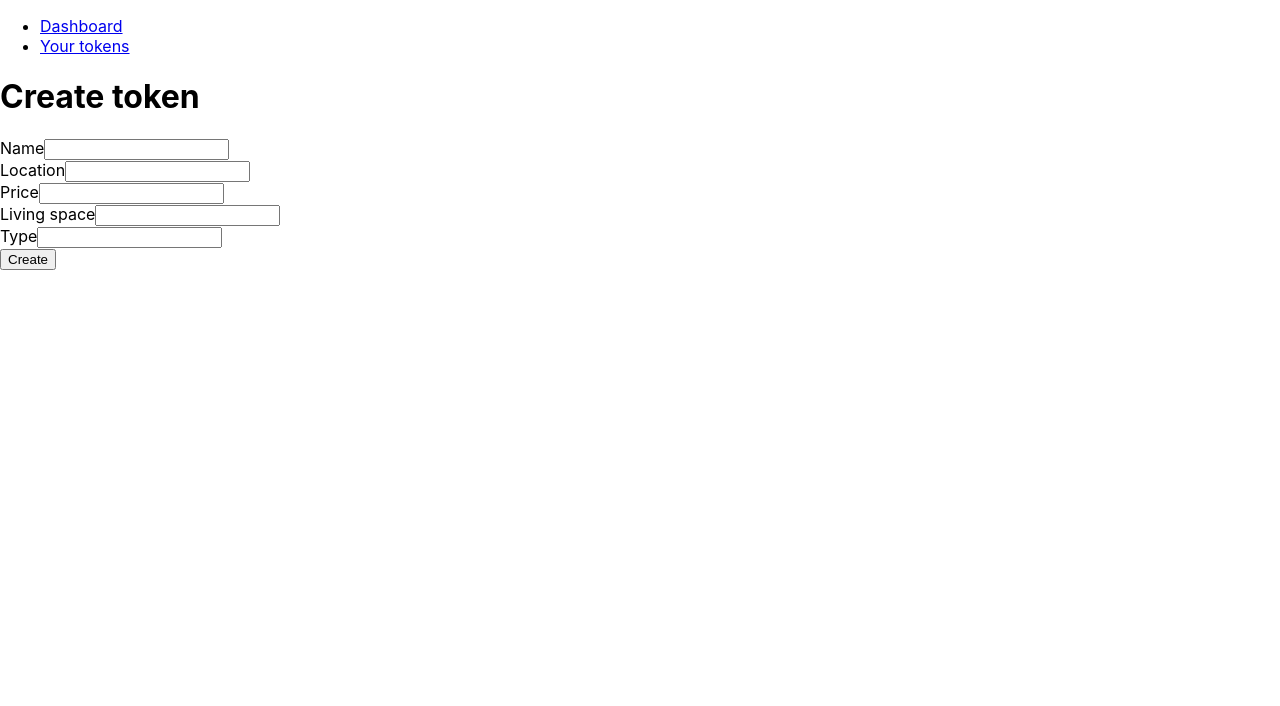
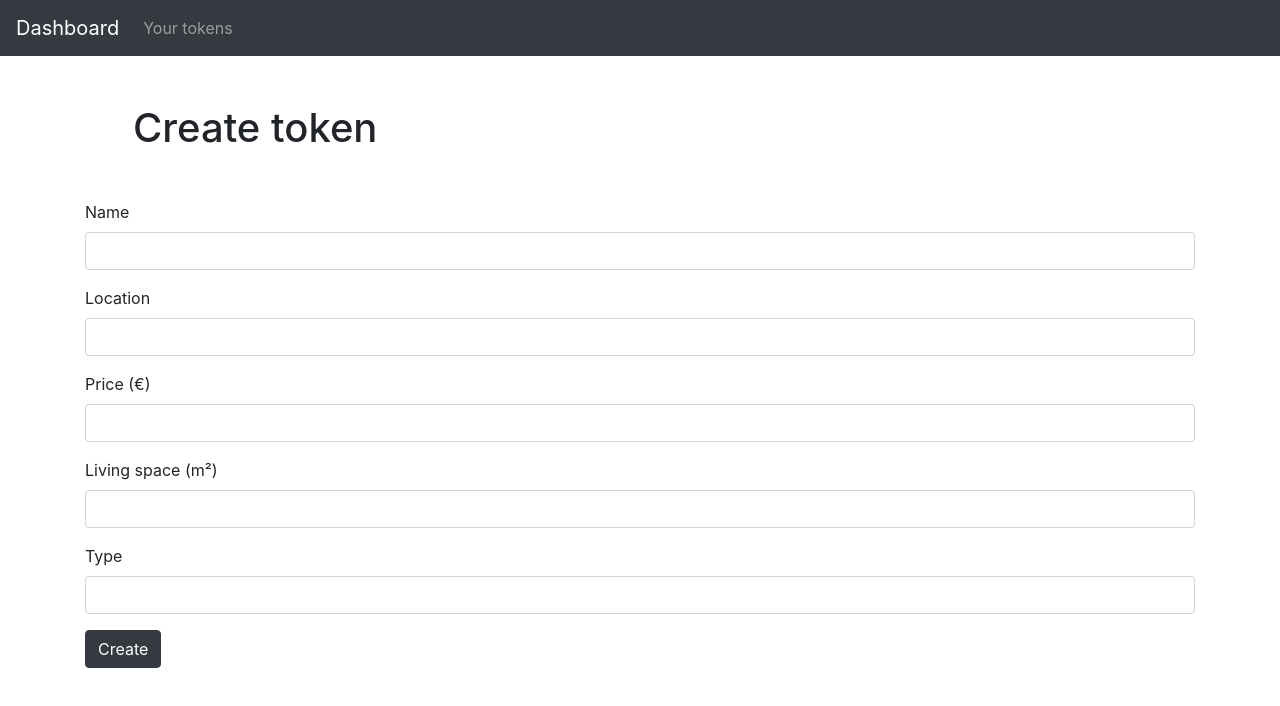
Before and after one commit to DeyBo/5bloc, a React (Create React App) app: page /token/create in a window 1280 px wide. Shown: the top 706 px of the page. Built offline with nearby package versions, Linux system fonts and the light colour scheme.

Commit message:
add bootstrap and add some styles

```diff
--- a/package.json
+++ b/package.json
@@ -6,10 +6,12 @@
     "@testing-library/jest-dom": "^5.11.9",
     "@testing-library/react": "^11.2.5",
     "@testing-library/user-event": "^12.7.2",
+    "bootstrap": "^4.6.0",
     "react": "^17.0.1",
+    "react-bootstrap": "^1.5.0",
+    "react-dom": "^17.0.1",
     "react-router": "^5.2.0",
     "react-router-dom": "^5.2.0",
-    "react-dom": "^17.0.1",
     "react-scripts": "4.0.3",
     "web-vitals": "^1.1.0",
     "web3": "^1.3.4"
--- a/src/App.css
+++ b/src/App.css
@@ -36,3 +36,7 @@
         transform: rotate(360deg);
     }
 }
+
+.page-title {
+    margin: 3rem;
+}
--- a/src/App.js
+++ b/src/App.js
@@ -7,6 +7,8 @@ import {useLocation, useParams} from "react-router";
 import {EthService} from "./services/EthService";
 import UserTokens from "./components/user-tokens/UserTokens";
 import CreateToken from "./components/create-token/CreateToken";
+import 'bootstrap/dist/css/bootstrap.min.css';
+import {Nav, Navbar, NavbarBrand} from "react-bootstrap";
 
 class App extends Component {
 
@@ -27,21 +29,28 @@ class App extends Component {
     render() {
         return (
             <Router>
-                <div>
-                    <nav>
-                        <ul>
-                            <li>
-                                <Link to="/">Dashboard</Link>
-                            </li>
-                            <li>
-                                <Link to="/your-tokens">Your tokens</Link>
-                            </li>
-                            {this.state.contractOwner ? <li>
-                                <Link to="/admin">Admin</Link>
-                            </li> : null}
-                        </ul>
-                    </nav>
+                <Navbar bg="dark" variant="dark" expand="lg">
+                    {/* <ul>*/}
+                    {/*    <li>*/}
+                    {/*        <Link to="/">Dashboard</Link>*/}
+                    {/*    </li>*/}
+                    {/*    <li>*/}
+                    {/*        <Link to="/your-tokens">Your tokens</Link>*/}
+                    {/*    </li>*/}
+                    {/*    {this.state.contractOwner ? <li>*/}
+                    {/*        <Link to="/admin">Admin</Link>*/}
+                    {/*    </li> : null}*/}
+                    {/*</ul>*/}
 
+                    <Navbar.Brand href='/'>Dashboard</Navbar.Brand>
+                    <Navbar.Collapse>
+                        <Nav className="mr-auto">
+                            <Nav.Link href="/your-tokens">Your tokens</Nav.Link>
+                        </Nav>
+                    </Navbar.Collapse>
+                </Navbar>
+
+                <div className="container">
                     <Switch>
                         <Route exact path="/">
                             <Dashboard/>
--- a/src/components/create-token/CreateToken.js
+++ b/src/components/create-token/CreateToken.js
@@ -1,6 +1,7 @@
 import React, {Component} from 'react';
 import {EthService} from "../../services/EthService";
 import {Redirect} from "react-router";
+import {Button, Form} from "react-bootstrap";
 
 class CreateToken extends Component {
     constructor(props) {
@@ -57,35 +58,35 @@ class CreateToken extends Component {
             return <Redirect to='/your-tokens'/>
         }
 
-        const form = <form>
-            <div>
-                <label htmlFor="name">Name</label>
-                <input disabled={this.state.loading} id="name" type="text"/>
-            </div>
-            <div>
-                <label htmlFor="location">Location</label>
-                <input disabled={this.state.loading} id="location" type="text"/>
-            </div>
-            <div>
-                <label htmlFor="price">Price</label>
-                <input disabled={this.state.loading} id="price" type="number"/>
-            </div>
-            <div>
-                <label htmlFor="livingSpace">Living space</label>
-                <input disabled={this.state.loading} id="livingSpace" type="number"/>
-            </div>
-            <div>
-                <label htmlFor="type">Type</label>
-                <input disabled={this.state.loading} id="type" type="text"/>
-            </div>
-        </form>;
+        const form = <Form>
+            <Form.Group>
+                <Form.Label htmlFor="name">Name</Form.Label>
+                <Form.Control disabled={this.state.loading} id="name" type="text"/>
+            </Form.Group>
+            <Form.Group>
+                <Form.Label htmlFor="location">Location</Form.Label>
+                <Form.Control disabled={this.state.loading} id="location" type="text"/>
+            </Form.Group>
+            <Form.Group>
+                <Form.Label htmlFor="price">Price (€)</Form.Label>
+                <Form.Control disabled={this.state.loading} id="price" type="number"/>
+            </Form.Group>
+            <Form.Group>
+                <Form.Label htmlFor="livingSpace">Living space (m²)</Form.Label>
+                <Form.Control disabled={this.state.loading} id="livingSpace" type="number"/>
+            </Form.Group>
+            <Form.Group>
+                <Form.Label htmlFor="type">Type</Form.Label>
+                <Form.Control disabled={this.state.loading} id="type" type="text"/>
+            </Form.Group>
+        </Form>;
 
-        const createTokenButton = <button disabled={this.state.loading}
-                                          onClick={this.createToken}>Create</button>;
+        const createTokenButton = <Button className="btn-dark" disabled={this.state.loading}
+                                          onClick={this.createToken}>Create</Button>;
 
         return (
             <div>
-                <h1>Create token</h1>
+                <h1 className="page-title">Create token</h1>
                 {form}
                 <div>
                     {createTokenButton}{this.state.loading ? <span>Creating...</span> : null}
--- a/src/components/dashboard/Dashboard.css
+++ b/src/components/dashboard/Dashboard.css
@@ -0,0 +1,9 @@
+#cards {
+    display: flex;
+    flex-wrap: wrap;
+}
+
+.card {
+    width: 25%;
+    margin: 1rem;
+}
--- a/src/components/dashboard/Dashboard.js
+++ b/src/components/dashboard/Dashboard.js
@@ -1,6 +1,8 @@
 import React, {Component} from 'react';
+import './Dashboard.css';
 import {EthService} from "../../services/EthService";
 import {Link} from "react-router-dom";
+import {Button, Card, ListGroup, Spinner} from "react-bootstrap";
 
 class Dashboard extends Component {
     constructor(props) {
@@ -31,45 +33,39 @@ class Dashboard extends Component {
     }
 
     render() {
-        const table = <table>
-            <thead>
-            <tr>
-                <th>Name</th>
-                <th>Location</th>
-                <th>Price</th>
-                <th>Living Space</th>
-                <th>Type</th>
-                <th>On sale</th>
-                <th/>
-            </tr>
-            </thead>
-            <tbody>
-            {this.state.tokensToDisplay && this.state.tokensToDisplay.length > 0 &&
-            this.state.tokensToDisplay.map((token, key) => {
-                return (
-                    <tr key={key}>
-                        <td>{token._name}</td>
-                        <td>{token._location}</td>
-                        <td>{token._price}</td>
-                        <td>{token._livingSpace}</td>
-                        <td>{token._tokenType}</td>
-                        <td>{token._onSale ? 'Yes' : 'No'}</td>
-                        <td><Link to={'/token/' + this.getTokenId(token)}>Go to token</Link></td>
-                    </tr>
-                )
-            })
+        const cards = <div id="cards">
+            {
+                this.state.tokensToDisplay && this.state.tokensToDisplay.length > 0 &&
+                this.state.tokensToDisplay.map(token => {
+                    return (
+                        <Card>
+                            <Card.Img variant="top" src="https://manager.groupe-bdl.com/web_content/modeles/114-modele-maison-individuelle-a-etage-1.jpg"/>
+                            <Card.Body>
+                                <Card.Title>{token._name}</Card.Title>
+                                <Card.Subtitle className="mb-2 text-muted">In {token._location}</Card.Subtitle>
+                                <ListGroup>
+                                    <ListGroup.Item><b>Price</b> : {token._price} eth</ListGroup.Item>
+                                    <ListGroup.Item><b>Living space</b> : {token._livingSpace} m²</ListGroup.Item>
+                                    <ListGroup.Item><b>Type</b> : {token._tokenType}</ListGroup.Item>
+                                </ListGroup>
+                                <Card.Link href={'/token/' + this.getTokenId(token)}>
+                                    <Button className="mt-2" variant="dark">Go to token</Button>
+                                </Card.Link>
+                            </Card.Body>
+                        </Card>
+                    )
+                })
             }
-            </tbody>
-        </table>;
+        </div>;
 
-        const loading = <span>loading...</span>;
+        const loading = <div className="w-100 text-center"><Spinner animation="grow" variant="dark"/></div>;
         const noTokens = <span>no tokens available</span>
         const toDisplay = this.state.loading ?
-            loading : this.state.tokensToDisplay.length > 0 ? table : noTokens;
+            loading : this.state.tokensToDisplay.length > 0 ? cards : noTokens;
 
         return (
-            <div className="dashboard">
-                <h1>Tokens on sale :</h1>
+            <div id="dashboard">
+                <h1 className="page-title">Tokens on sale</h1>
                 {toDisplay}
             </div>
         )
--- a/src/components/token/Token.js
+++ b/src/components/token/Token.js
@@ -1,6 +1,7 @@
 import React, {Component} from 'react';
 import {EthService} from "../../services/EthService";
 import {Redirect} from "react-router";
+import {Button, Spinner} from "react-bootstrap";
 
 class Token extends Component {
     constructor(props) {
@@ -40,20 +41,27 @@ class Token extends Component {
             return <Redirect to='/'/>
         }
 
-        const token = !this.state.loading ? <div className="token">
-            <div><span>Name : {this.state.token._name}</span></div>
-            <div><span>Location : {this.state.token._location}</span></div>
-            <div><span>Price : {this.state.token._price}</span></div>
-            <div><span>Living space : {this.state.token._livingSpace}</span></div>
-            <div><span>Token type : {this.state.token._tokenType}</span></div>
-        </div> : 'loading...';
-
         return (
-            <div>
-                <h1>id : {this.props.id}</h1>
-                {token}
-                <button disabled={this.state.loading} onClick={this.buyToken}>Buy</button>
-            </div>
+            this.state.token ? <div>
+                <h1 className="page-title">{this.state.token ? this.state.token._name : null}</h1>
+                <div className="w-100 text-right">
+                    <Button className="btn-dark" disabled={this.state.loading}
+                            onClick={this.buyToken}>Buy token</Button>
+                </div>
+                <div className="m-3">
+                    <div className="m-2"><b>Location</b> : {this.state.token._location}</div>
+                    <div className="m-2"><b>Price</b> : {this.state.token._price} eth</div>
+                    <div className="m-2"><b>Living space</b> : {this.state.token._livingSpace} m²</div>
+                    <div className="m-2"><b>Type</b> : {this.state.token._tokenType}</div>
+                </div>
+                <hr/>
+                <h3 className="m-3">Images</h3>
+                <div className="m-3">
+                    <img width="50%"
+                        src="https://manager.groupe-bdl.com/web_content/modeles/114-modele-maison-individuelle-a-etage-1.jpg"
+                        alt=""/>
+                </div>
+            </div> : <Spinner animation="grow" variant="black"/>
         )
     }
 }
--- a/src/components/user-tokens/UserTokens.js
+++ b/src/components/user-tokens/UserTokens.js
@@ -1,6 +1,7 @@
 import React, {Component} from 'react';
 import {EthService} from "../../services/EthService";
 import {Link} from "react-router-dom";
+import {Button, Spinner, Table} from "react-bootstrap";
 
 class UserTokens extends Component {
     constructor(props) {
@@ -46,21 +47,20 @@ class UserTokens extends Component {
 
     removeTokenFromSale(token) {
         this.ethService.contract.methods.removeFromSale(this.getTokenId(token))
-            .send({from: this.ethService.account}).once('receipt', (receipt) => {
+            .send({from: this.ethService.account}).once('receipt', () => {
                 this.getUserTokens();
             });
     }
 
     render() {
-        const table = <table>
+        const table = <Table>
             <thead>
             <tr>
                 <th>Name</th>
                 <th>Location</th>
-                <th>Price</th>
-                <th>Living Space</th>
+                <th>Price (eth)</th>
+                <th>Living space (m²)</th>
                 <th>Type</th>
-                <th>On sale</th>
                 <th/>
             </tr>
             </thead>
@@ -74,28 +74,27 @@ class UserTokens extends Component {
                         <td>{token._price}</td>
                         <td>{token._livingSpace}</td>
                         <td>{token._tokenType}</td>
-                        <td>{token._onSale ? 'Yes' : 'No'}</td>
                         <td>
-                            <button onClick={() => this.updateTokenSaleState(token)}>
-                                {token._onSale ? 'Remove from sale' : 'Put on sale'}</button>
+                            <Button className="btn-dark" onClick={() => this.updateTokenSaleState(token)}>
+                                {token._onSale ? 'Remove from sale' : 'Put on sale'}</Button>
                         </td>
                     </tr>
                 )
             })
             }
             </tbody>
-        </table>
+        </Table>
 
-        const loading = <span>loading...</span>;
-        const noTokens = <span>you don't have tokens</span>;
+        const loading = <div className="w-100 text-center"><Spinner animation="grow"/></div>;
+        const noTokens = <div className="m-3">You don't have tokens</div>;
         const toDisplay = this.state.loading ?
             loading : this.state.tokensToDisplay.length > 0 ? table : noTokens;
 
         return (
             <div className="user-tokens">
-                <h1>Your tokens :</h1>
-                <div>
-                    <Link to="/token/create"><button>Create token</button></Link>
+                <h1 className="page-title">Your tokens :</h1>
+                <div className="w-100 text-right m-3">
+                    <Link to="/token/create"><Button className="btn-dark">Create token</Button></Link>
                 </div>
                 {toDisplay}
             </div>
```
Also changed, not shown: 1 other file (tests, documents, lock files or other folders).
